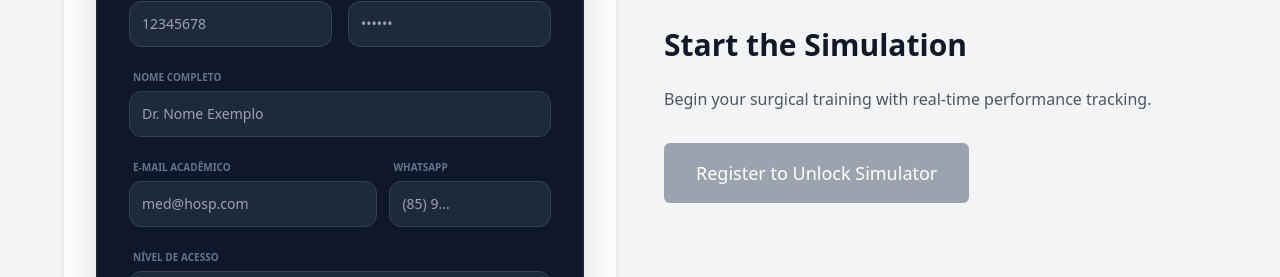
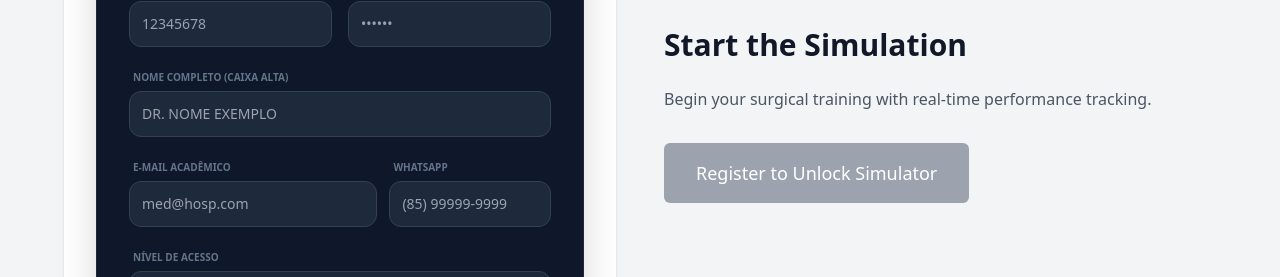
Before and after one commit to No-Country-simulation/S02-26-E25-JustinaVirtual, a React (Vite) app in the folder frontend/: page / in a window 1280 px wide. Shown: the part 423-700 px from the top of the page. Built offline with nearby package versions, Linux system fonts and the light colour scheme.

Commit message:
feat: formulario final com mascaras e caixa alta

```diff
--- a/frontend/src/components/RegistrationForm.jsx
+++ b/frontend/src/components/RegistrationForm.jsx
@@ -15,7 +15,28 @@ export default function RegistrationForm({ onRegisterSuccess }) {
 
   const handleChange = (e) => {
     const { name, value } = e.target;
-    setFormData((prev) => ({ ...prev, [name]: value }));
+
+    let formattedValue = value;
+
+    // 1. Melhoria: Forçar Nome em CAIXA ALTA
+    if (name === "name") {
+      formattedValue = value.toUpperCase();
+    }
+
+    // 2. Melhoria: Formatação automática de WhatsApp (11) 99999-9999
+    if (name === "phone") {
+      const numbers = value.replace(/\D/g, ""); // Remove o que não é número
+
+      if (numbers.length <= 11) {
+        formattedValue = numbers
+          .replace(/^(\d{2})(\d)/g, "($1) $2")
+          .replace(/(\d{5})(\d)/, "$1-$2");
+      } else {
+        formattedValue = formData.phone; // Bloqueia se passar de 11 dígitos
+      }
+    }
+
+    setFormData((prev) => ({ ...prev, [name]: formattedValue }));
   };
 
   const handleSubmit = (e) => {
@@ -29,10 +50,10 @@ export default function RegistrationForm({ onRegisterSuccess }) {
         onRegisterSuccess();
       }
 
-      console.log("✅ Integração FE-5: Payload gerado.", formData);
+      console.log("✅ Integração FE-5: Payload gerado com máscaras.", formData);
 
       // 3. Feedback visual para o usuário
-      alert(`Acesso autorizado: Dr. ${formData.name}. Iniciando Protocolo...`);
+      alert(`Acesso autorizado: DR. ${formData.name}. Iniciando Protocolo...`);
 
       // 4. Vai direto para o simulador
       navigate("/simulator");
@@ -62,6 +83,7 @@ export default function RegistrationForm({ onRegisterSuccess }) {
             <label className="text-[10px] font-bold text-slate-500 uppercase ml-1">DNI / ID</label>
             <input
               name="dni"
+              value={formData.dni}
               className="w-full bg-slate-800 border border-slate-700 rounded-xl p-3 text-white focus:ring-2 focus:ring-blue-500 outline-none text-sm"
               placeholder="12345678"
               onChange={handleChange}
@@ -73,6 +95,7 @@ export default function RegistrationForm({ onRegisterSuccess }) {
             <input
               name="password"
               type="password"
+              value={formData.password}
               className="w-full bg-slate-800 border border-slate-700 rounded-xl p-3 text-white focus:ring-2 focus:ring-blue-500 outline-none text-sm"
               placeholder="••••••"
               onChange={handleChange}
@@ -82,11 +105,12 @@ export default function RegistrationForm({ onRegisterSuccess }) {
         </div>
 
         <div className="space-y-1">
-          <label className="text-[10px] font-bold text-slate-500 uppercase ml-1">Nome Completo</label>
+          <label className="text-[10px] font-bold text-slate-500 uppercase ml-1">Nome Completo (CAIXA ALTA)</label>
           <input
             name="name"
+            value={formData.name}
             className="w-full bg-slate-800 border border-slate-700 rounded-xl p-3 text-white focus:ring-2 focus:ring-blue-500 outline-none text-sm"
-            placeholder="Dr. Nome Exemplo"
+            placeholder="DR. NOME EXEMPLO"
             onChange={handleChange}
             required
           />
@@ -98,6 +122,7 @@ export default function RegistrationForm({ onRegisterSuccess }) {
               <input
                 name="email"
                 type="email"
+                value={formData.email}
                 className="w-full bg-slate-800 border border-slate-700 rounded-xl p-3 text-white focus:ring-2 focus:ring-blue-500 outline-none text-sm"
                 placeholder="med@hosp.com"
                 onChange={handleChange}
@@ -109,8 +134,9 @@ export default function RegistrationForm({ onRegisterSuccess }) {
               <input
                 name="phone"
                 type="tel"
+                value={formData.phone}
                 className="w-full bg-slate-800 border border-slate-700 rounded-xl p-3 text-white focus:ring-2 focus:ring-emerald-500 outline-none text-sm"
-                placeholder="(85) 9..."
+                placeholder="(85) 99999-9999"
                 onChange={handleChange}
                 required
               />
```
